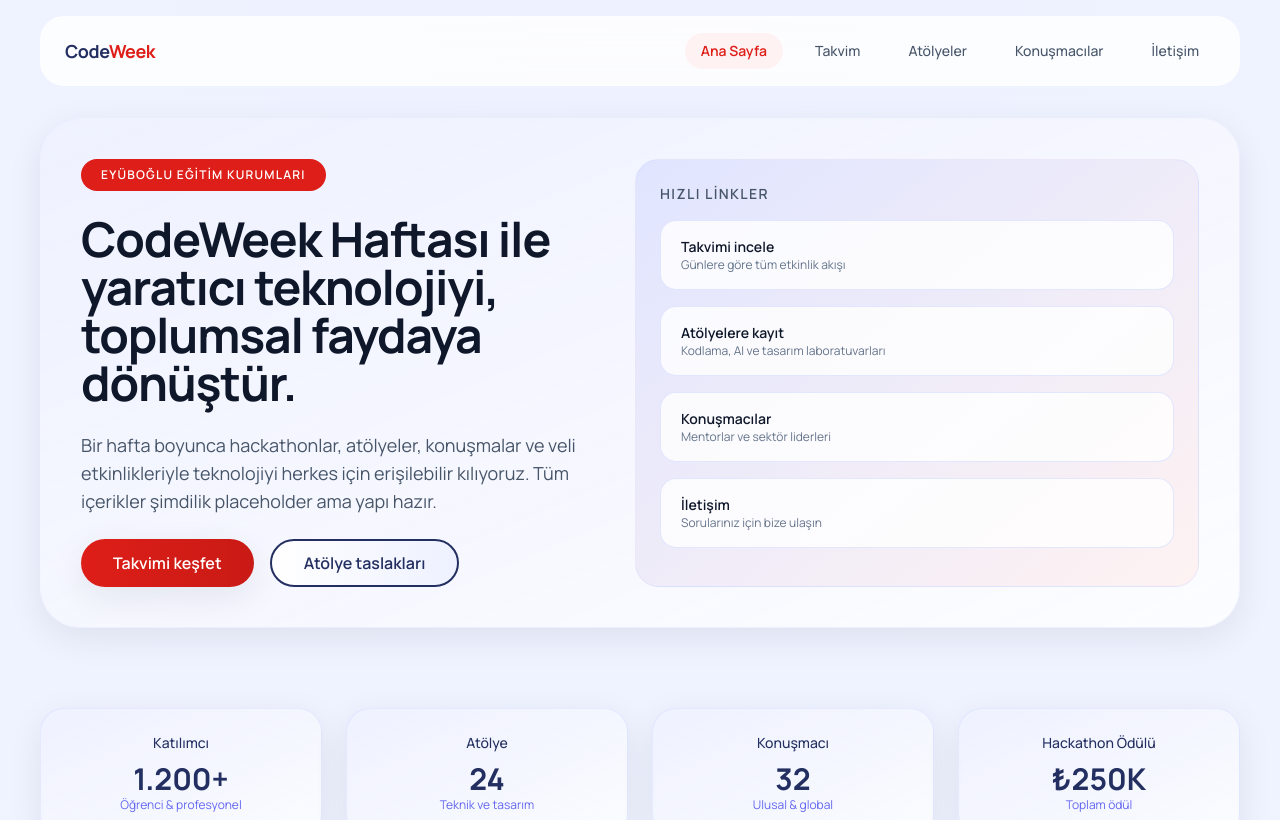
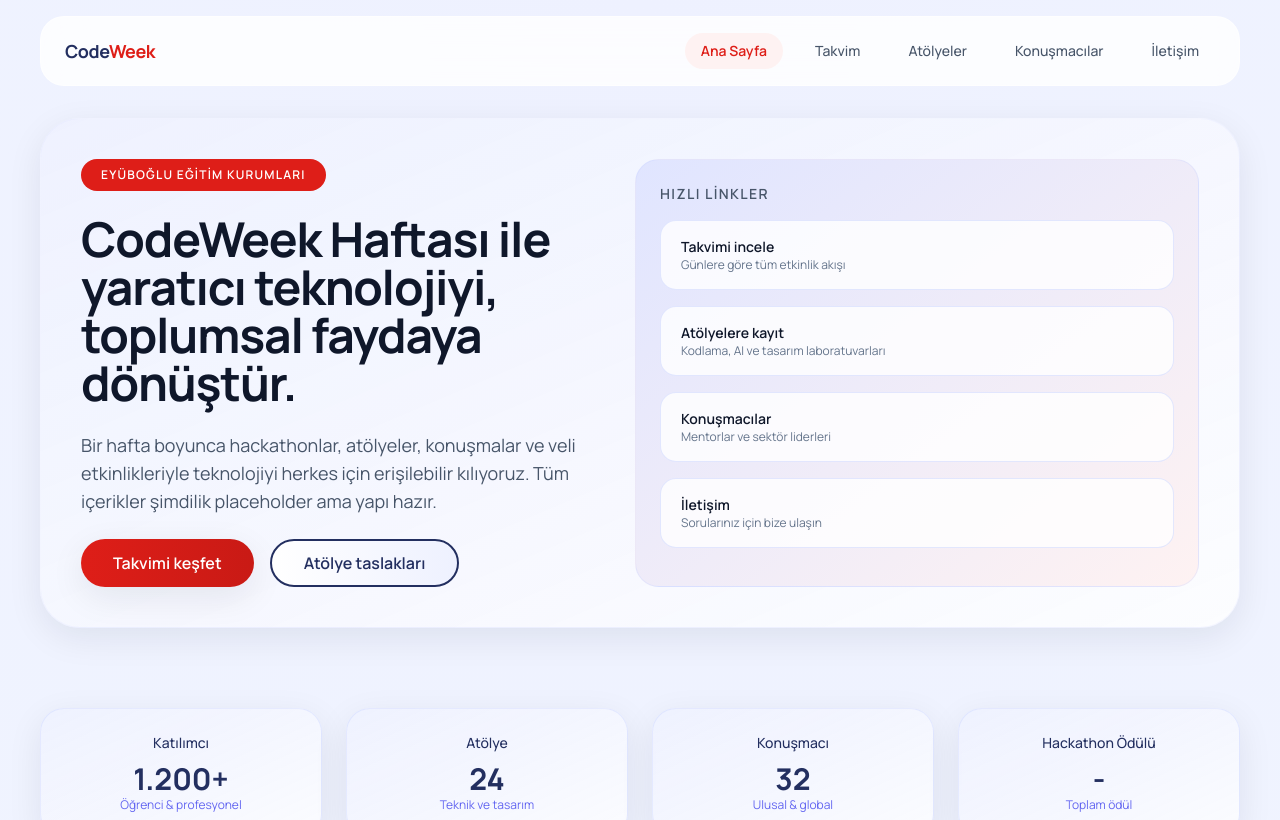
Before and after one commit to ufukpolatt/kodlamahaftasi, a Next.js app: page / in a window 1280 px wide. Shown: the top 820 px of the page. Built offline with nearby package versions, Linux system fonts and the light colour scheme.

Commit message:
Update mockData.ts

```diff
--- a/src/data/mockData.ts
+++ b/src/data/mockData.ts
@@ -2,7 +2,7 @@ export const heroStats = [
   { label: "Katılımcı", value: "1.200+", detail: "Öğrenci & profesyonel" },
   { label: "Atölye", value: "24", detail: "Teknik ve tasarım" },
   { label: "Konuşmacı", value: "32", detail: "Ulusal & global" },
-  { label: "Hackathon Ödülü", value: "₺250K", detail: "Toplam ödül" },
+  { label: "Hackathon Ödülü", value: "-", detail: "Toplam ödül" },
 ];
 
 export const quickLinks = [
```
